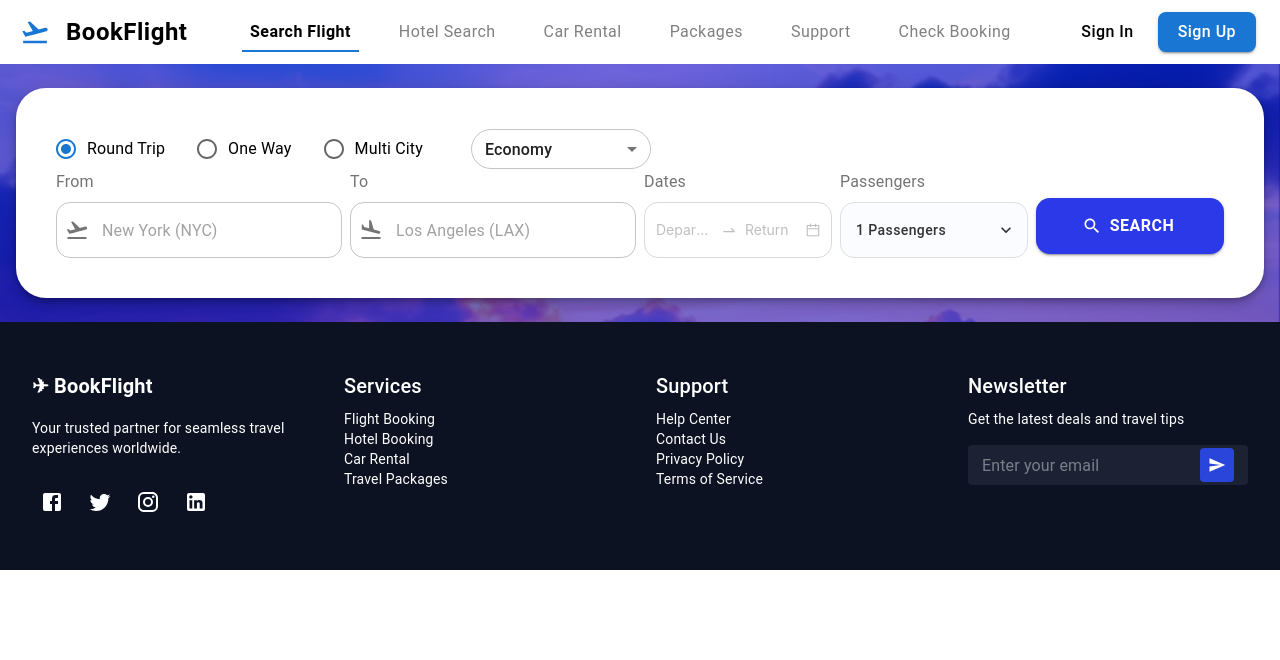
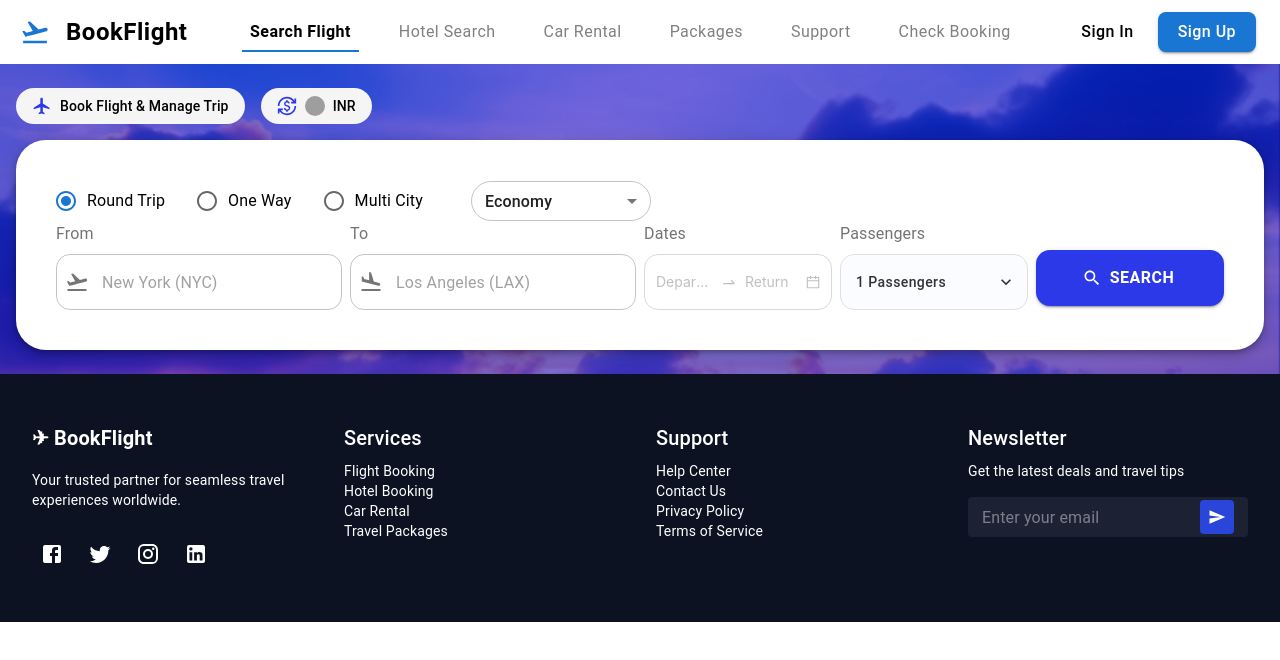
Before and after one commit to ankmay0/bookflight, a React (Create React App) app: page / in a window 1280 px wide. Shown: the top 660 px of the page. Built offline with nearby package versions, Linux system fonts and the light colour scheme; grey boxes are pictures that could not be loaded.

Commit message:
adding two texts

```diff
--- /dev/null
+++ b/src/SearchHeaderTags.tsx
@@ -0,0 +1,66 @@
+// src/components/SearchHeaderTags.tsx
+import React from "react";
+import { Box, Typography, Avatar } from "@mui/material";
+import FlightIcon from "@mui/icons-material/Flight";
+import CurrencyExchangeIcon from "@mui/icons-material/CurrencyExchange";
+
+interface SearchHeaderTagsProps {
+  currency: string;
+  countryFlag: string;
+}
+
+const SearchHeaderTags: React.FC<SearchHeaderTagsProps> = ({ currency, countryFlag }) => {
+  return (
+    <Box
+      sx={{
+        display: "flex",
+        gap: 2,
+        mb: 2,
+        justifyContent: "flex-start",
+        width: "100%",
+        maxWidth: "1400px",
+      }}
+    >
+      {/* Book Flight & Manage Trip */}
+      <Box
+        sx={{
+          display: "flex",
+          alignItems: "center",
+          bgcolor: "#f5f5f5",
+          borderRadius: "20px",
+          px: 2,
+          py: 1,
+        }}
+      >
+        <FlightIcon fontSize="small" sx={{ mr: 1, color: "#2c39e8" }} />
+        <Typography variant="body2" fontWeight={500}>
+          Book Flight & Manage Trip
+        </Typography>
+      </Box>
+
+      {/* Currency Option */}
+      <Box
+        sx={{
+          display: "flex",
+          alignItems: "center",
+          bgcolor: "#f5f5f5",
+          borderRadius: "20px",
+          px: 2,
+          py: 1,
+        }}
+      >
+        <CurrencyExchangeIcon fontSize="small" sx={{ mr: 1, color: "#2c39e8" }} />
+        <Avatar
+          src={countryFlag}
+          alt="Country Flag"
+          sx={{ width: 20, height: 20, mr: 1 }}
+        />
+        <Typography variant="body2" fontWeight={500}>
+          {currency}
+        </Typography>
+      </Box>
+    </Box>
+  );
+};
+
+export default SearchHeaderTags;
--- a/src/components/Flightsearch.tsx
+++ b/src/components/Flightsearch.tsx
@@ -22,6 +22,7 @@ import Autocomplete from "@mui/material/Autocomplete";
 import { fetchLocations, createDebouncedFetcher } from "../utils/utils";
 import { DatePicker } from 'antd';
 import dayjs from 'dayjs';
+import SearchHeaderTags from "../SearchHeaderTags";
 
 const FlightSearch: React.FC = () => {
   const [tripType, setTripType] = useState("round");
@@ -143,6 +144,11 @@ const FlightSearch: React.FC = () => {
         alignItems: "center",
       }}
     >
+      <SearchHeaderTags
+        currency="INR"
+        countryFlag="https://upload.wikimedia.org/wikipedia/en/4/41/Flag_of_India.svg"
+      />
+
       <Box
         sx={{
           bgcolor: "#fff",
```
Lines whose indentation alone changed are shown as unchanged.
